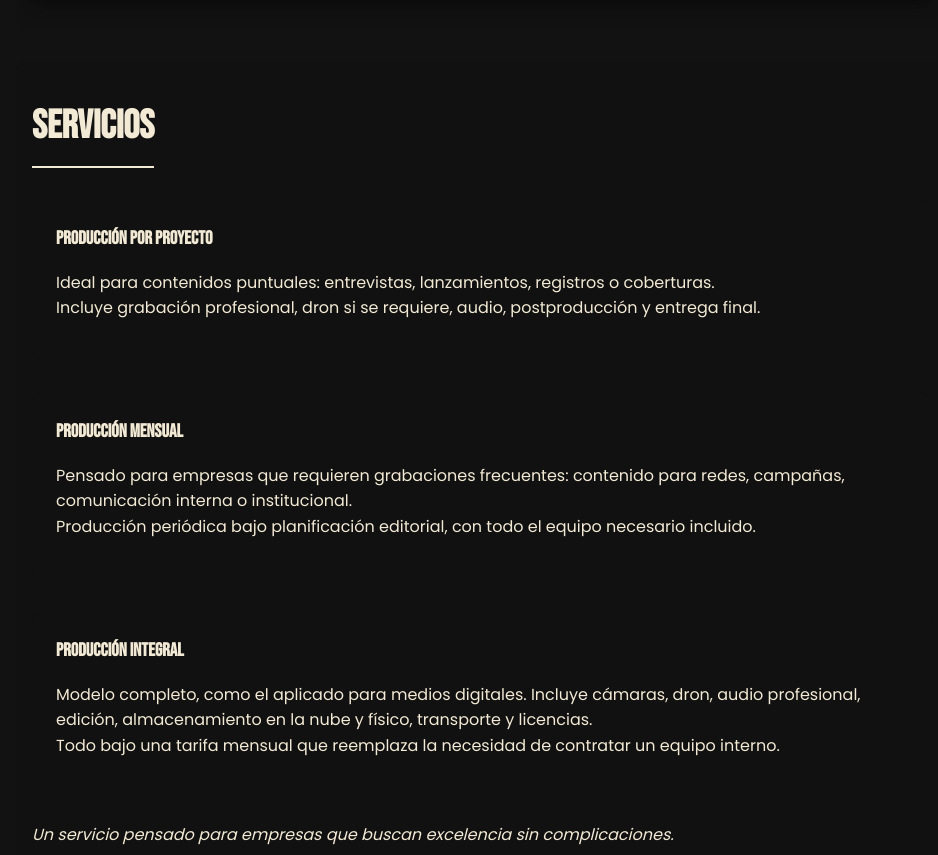
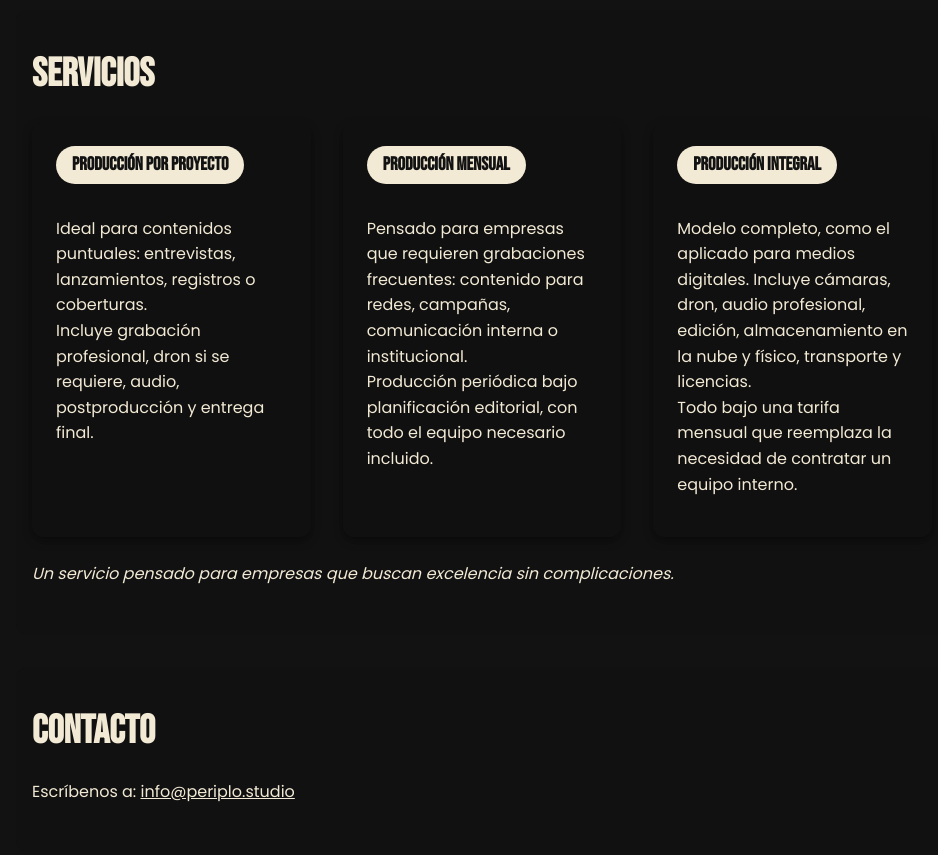
Before and after one commit to guzmandavila/periplo.studio, a plain HTML site: page index.html in a window 1280 px wide. Shown: the part 2028-2883 px from the top of the page, without its empty margins (158-1096 px from the left). Drawn offline with nearby package versions, Linux system fonts and the light colour scheme.

Commit message:
Update index.html

```diff
--- a/index.html
+++ b/index.html
@@ -15,7 +15,7 @@
       --bg-dark: #121212;     /* Near-black */
       --nav-bg: rgba(18,18,18,0.9);
       --section-bg: rgba(18,18,18,0.7);
-      --card-bg: rgba(18,18,18,0.5);
+      --card-bg: rgba(18,18,18,0.6);
     }
     body {
       margin: 0;
@@ -64,16 +64,13 @@
       max-width: 900px;
       backdrop-filter: blur(5px);
     }
-    h2, h3, h4 {
+    h2, h3 {
       margin: 0 0 1rem;
       font-family: 'Bebas Neue', cursive;
       color: var(--accent);
     }
     h2 {
       font-size: 2.5rem;
-      border-bottom: 2px solid var(--accent);
-      display: inline-block;
-      padding-bottom: 0.5rem;
     }
     p, li {
       font-size: 1rem;
@@ -103,6 +100,25 @@
       height: 100%;
       border: 0;
     }
+    .service-card {
+      background: var(--card-bg);
+      padding: 1.5rem;
+      border-radius: 12px;
+      transition: transform 0.3s ease, box-shadow 0.3s ease;
+      box-shadow: 0 4px 10px rgba(0,0,0,0.4);
+    }
+    .service-card:hover {
+      transform: translateY(-5px);
+      box-shadow: 0 8px 20px rgba(0,0,0,0.6);
+    }
+    .service-card h3 {
+      display: inline-block;
+      background: var(--accent);
+      color: var(--bg-dark);
+      padding: 0.25rem 1rem;
+      border-radius: 30px;
+      margin-bottom: 1rem;
+    }
     .contact-button {
       position: fixed;
       bottom: 20px;
@@ -128,6 +144,13 @@
       padding: 2rem;
       font-size: 0.9rem;
       color: rgba(243,234,213,0.7);
+    }
+    @media (min-width: 700px) {
+      #servicios .cards {
+        display: grid;
+        grid-template-columns: repeat(3, 1fr);
+        gap: 2rem;
+      }
     }
     @media (max-width: 600px) {
       nav {
@@ -173,16 +196,16 @@
 
   <section id="servicios" data-aos="fade-up">
     <h2>Servicios</h2>
-    <div style="display:grid; gap:2rem; grid-template-columns:1fr; margin-top:1rem;">
-      <div data-aos="fade-right" style="background: var(--card-bg); padding:1.5rem; border-radius:12px;">
+    <div class="cards" style="margin-top:1rem;">
+      <div class="service-card" data-aos="fade-right">
         <h3>Producción por proyecto</h3>
         <p>Ideal para contenidos puntuales: entrevistas, lanzamientos, registros o coberturas.<br/>Incluye grabación profesional, dron si se requiere, audio, postproducción y entrega final.</p>
       </div>
-      <div data-aos="fade-left" style="background: var(--card-bg); padding:1.5rem; border-radius:12px;">
+      <div class="service-card" data-aos="fade-up">
         <h3>Producción mensual</h3>
         <p>Pensado para empresas que requieren grabaciones frecuentes: contenido para redes, campañas, comunicación interna o institucional.<br/>Producción periódica bajo planificación editorial, con todo el equipo necesario incluido.</p>
       </div>
-      <div data-aos="fade-up" style="background: var(--card-bg); padding:1.5rem; border-radius:12px;">
+      <div class="service-card" data-aos="fade-left">
         <h3>Producción integral</h3>
         <p>Modelo completo, como el aplicado para medios digitales. Incluye cámaras, dron, audio profesional, edición, almacenamiento en la nube y físico, transporte y licencias.<br/>Todo bajo una tarifa mensual que reemplaza la necesidad de contratar un equipo interno.</p>
       </div>
```
